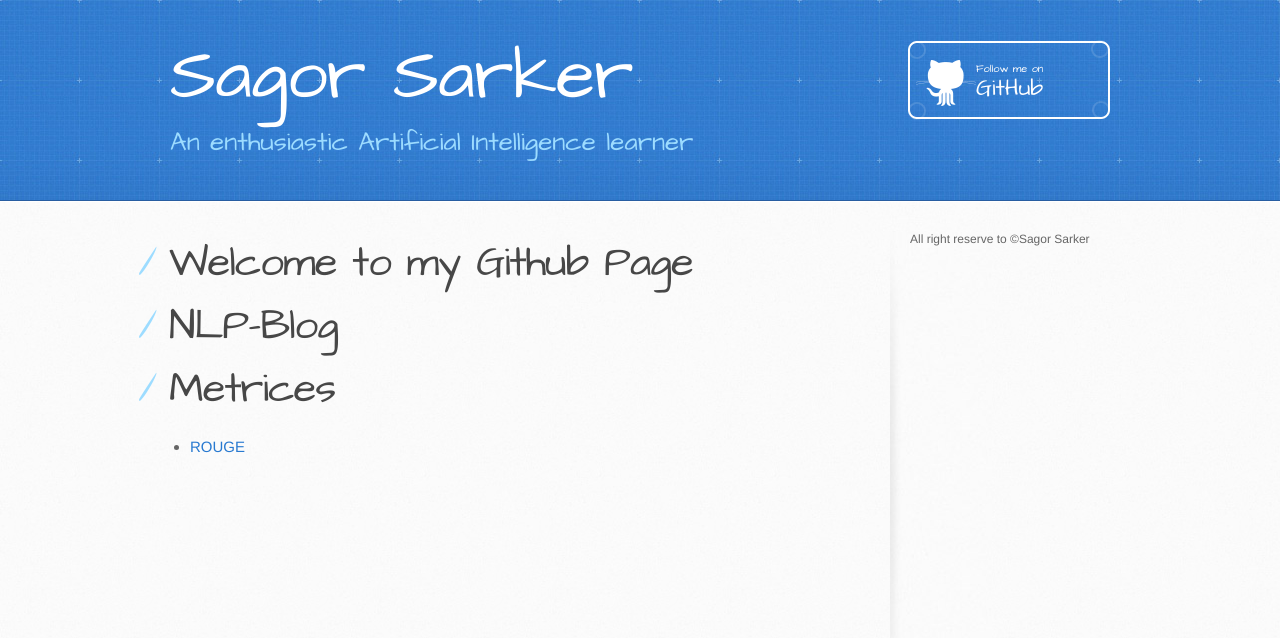
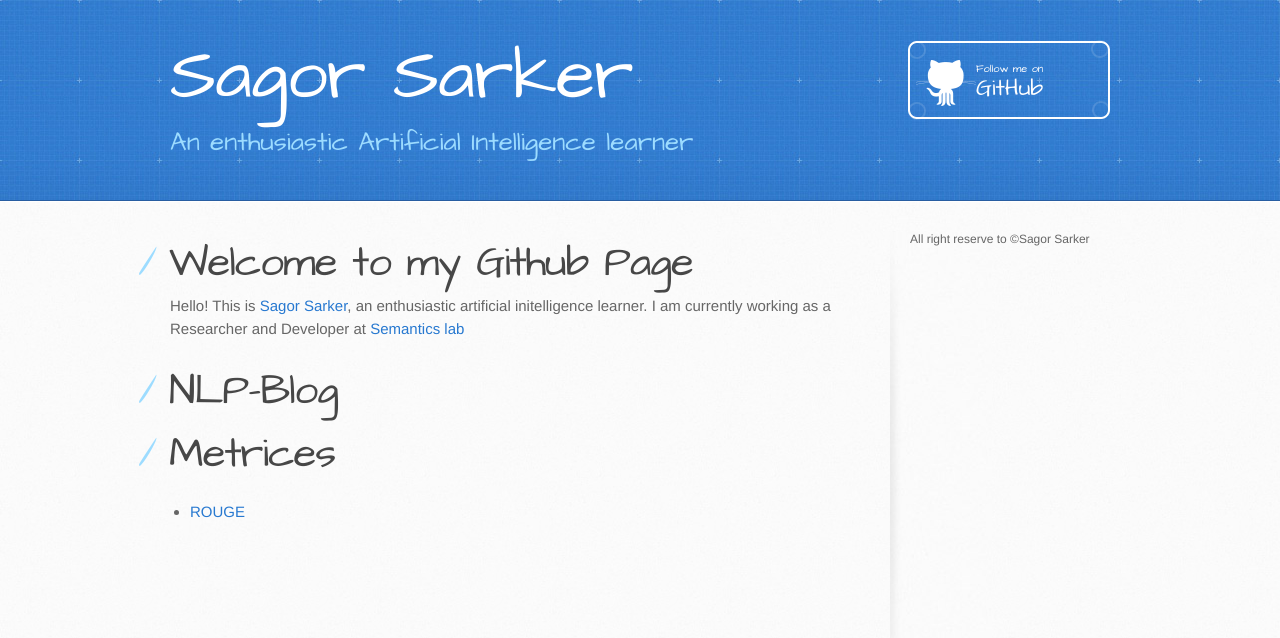
Before and after one commit to sagorbrur/sagorbrur.github.io, a Jekyll site: the page built from index.md, in a window 1280 px wide. Shown: the top 638 px of the page. Built offline with Jekyll 4.4.1, drawn with Linux system fonts in a browser that asks for light colours; our own code applies the rules of GitHub Pages for plain Markdown files.

Commit message:
Update index.md

```diff
--- a/index.md
+++ b/index.md
@@ -1,4 +1,6 @@
 # Welcome to my Github Page
+Hello! This is [Sagor Sarker](https://www.linkedin.com/in/sagor-sarker/), an enthusiastic artificial initelligence learner.
+I am currently working as a Researcher and Developer at [Semantics lab](http://semanticslab.net/)
 # NLP-Blog
 # Metrices
 * [ROUGE](rouge.md)
```
